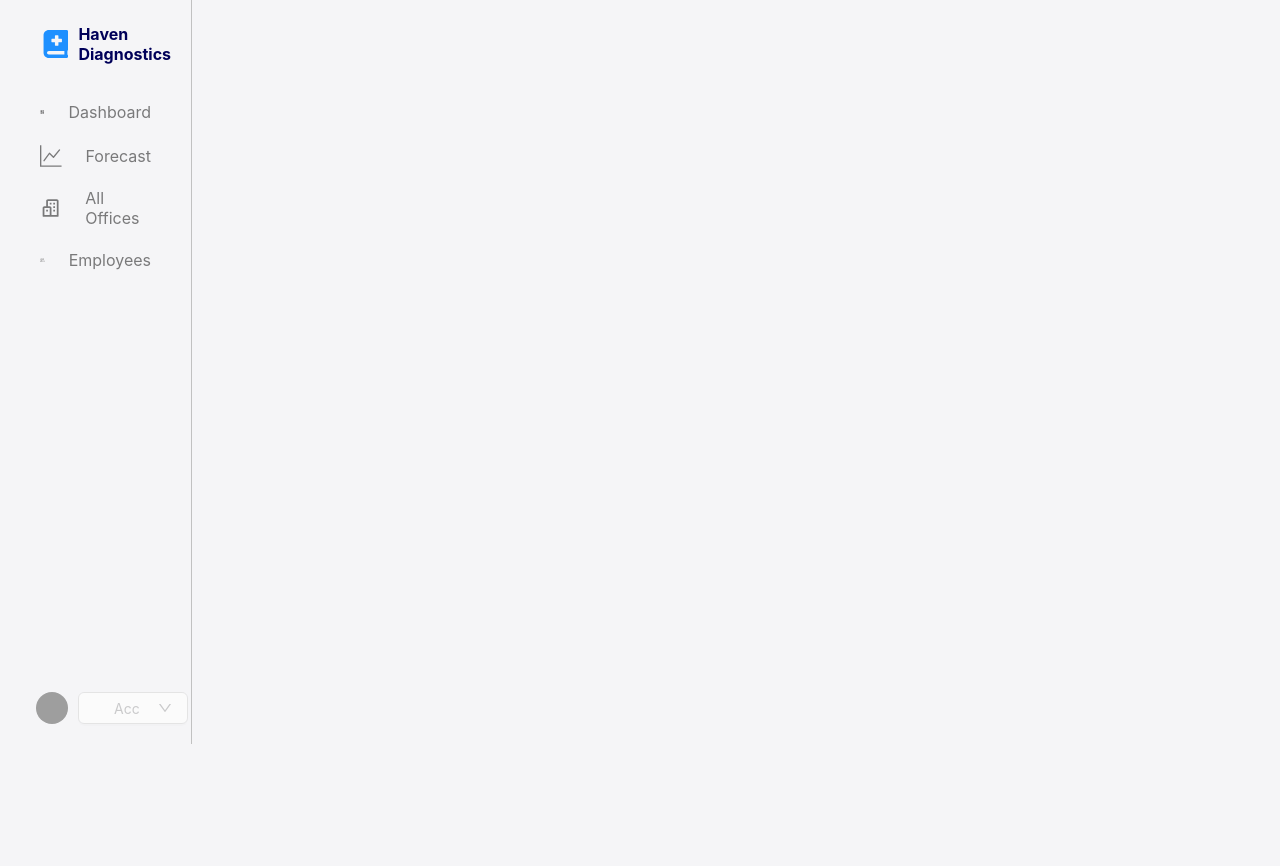
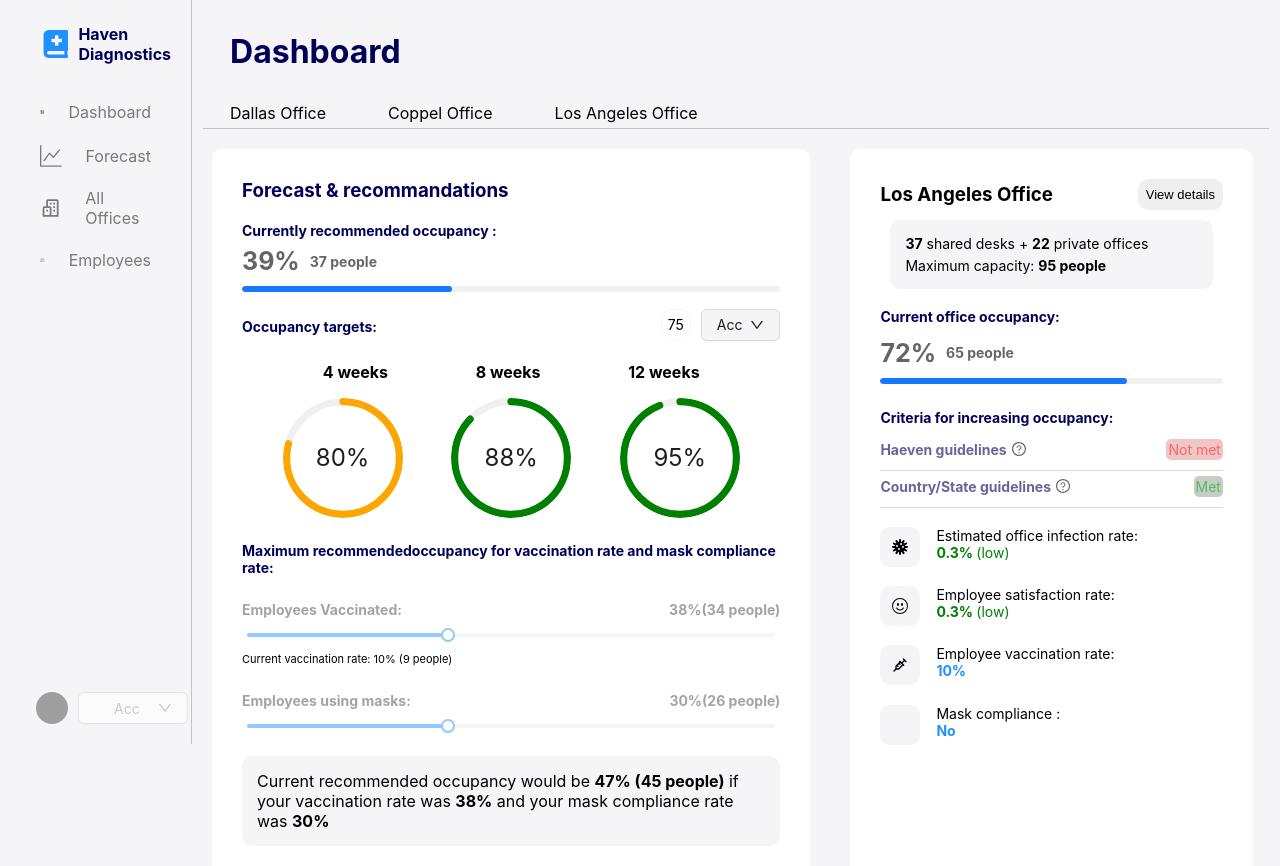
Before and after one commit to MuhammedSafarov/Dashboard, a React (Create React App) app in the folder dashboard/: page /losangeles-office in a window 1280 px wide. Shown: the top 866 px of the page. Before the commit the page ends 800 px from the top, so only its background shows below. Built offline with nearby package versions, Linux system fonts and the light colour scheme; grey boxes are pictures that could not be loaded; some icons are missing.

Commit message:
Dashboard is finish

```diff
--- a/dashboard/src/App.js
+++ b/dashboard/src/App.js
@@ -2,10 +2,11 @@ import "./App.css";
 import Sidebar from "./layout/Sidebar/Sidebar";
 import HomePage from "./pages/homePage/HomePage";
 import { Route, Routes } from "react-router-dom";
-import Header from "./layout/Header/Header";
 import ForecastPage from "./pages/forecastPage/ForecastPage";
 import AllOffices from "./pages/allOffices/AllOffices";
 import Employees from "./pages/employees/Employees";
+import CoopelPage from "./pages/coopelPage/CoopelPage";
+import LosAngelesPage from "./pages/losAngelesPage/LosAngelesPage";
 
 function App() {
   return (
@@ -17,6 +18,8 @@ function App() {
           <Route path="/forecast" element={<ForecastPage />} />
           <Route path="/all-offices" element={<AllOffices />} />
           <Route path="/employees" element={<Employees />} />
+          <Route path="/coopel-office" element={<CoopelPage />} />
+          <Route path="/losangeles-office" element={<LosAngelesPage />} />
         </Routes>
       </div>
     </div>
--- /dev/null
+++ b/dashboard/src/components/CoopelBox/CoopelBox.jsx
@@ -0,0 +1,97 @@
+import React from "react";
+import { Progress } from "antd";
+import Recommendation from "../Recommendation/Recommendation";
+import { QuestionCircleOutlined } from "@ant-design/icons";
+import { BsVirus, BsEmojiSmile } from "react-icons/bs";
+import { TbVaccine } from "react-icons/tb";
+import { PiFaceMaskLight } from "react-icons/pi";
+import "../DallasBox/DallasBox.scss";
+
+const CoopelBox = () => {
+  return (
+    <div className="dallas-container">
+      <Recommendation />
+      <div className="dallas-box">
+        <div className="box-header">
+          <h3>Coopel Office</h3>
+          <button className="detail-btn">View details</button>
+        </div>
+        <div className="vaccine-info">
+          <p>
+            <b>5</b> shared desks + <b>14</b> private offices
+          </p>
+          <p>
+            Maximum capacity: <b>52 people</b>
+          </p>
+        </div>
+        <p className="occupancy heading">Current office occupancy:</p>
+        <div className="percentage">
+          <p className="percent">15%</p>
+          <p className="people-count">7 people</p>
+        </div>
+        <Progress percent={15} showInfo={false} size="small" />
+        <p className="heading">Criteria for increasing occupancy:</p>
+        <div className="guideline">
+          <div className="guideline-first-part">
+            <p className="guideline-name">Haeven guidelines</p>
+            <QuestionCircleOutlined />
+          </div>
+          <div className="guideline-second-part red">Not met</div>
+        </div>
+        <div className="guideline">
+          <div className="guideline-first-part">
+            <p className="guideline-name">Country/State guidelines</p>
+            <QuestionCircleOutlined />
+          </div>
+          <div className="guideline-second-part green">Met</div>
+        </div>
+        <div className="results">
+          <div className="icon">
+            <BsVirus />
+          </div>
+          <div className="result-info">
+            <p>Estimated office infection rate:</p>
+            <div className="percent">
+              <b>0.3% </b>(low)
+            </div>
+          </div>
+        </div>
+        <div className="results">
+          <div className="icon">
+            <BsEmojiSmile />
+          </div>
+          <div className="result-info">
+            <p>Employee satisfaction rate:</p>
+            <div className="percent">
+              <b>0.3% </b>(low)
+            </div>
+          </div>
+        </div>
+        <div className="results">
+          <div className="icon">
+            <TbVaccine />
+          </div>
+          <div className="result-info">
+            <p>Employee vaccination rate:</p>
+            <div className="percent blue">
+              <b>10%</b>
+            </div>
+          </div>
+        </div>
+        <div className="results">
+          <div className="icon">
+            <PiFaceMaskLight />
+          </div>
+          <div className="result-info">
+            <p>Mask compliance :</p>
+            <div className="percent blue">
+              <b>No</b>
+            </div>
+          </div>
+        </div>
+      </div>
+    </div>
+  );
+};
+
+export default CoopelBox;
--- /dev/null
+++ b/dashboard/src/components/LosAngelesBox/LosAngelesBox.jsx
@@ -0,0 +1,97 @@
+import React from "react";
+import "../DallasBox/DallasBox.scss";
+import { Progress } from "antd";
+import Recommendation from "../Recommendation/Recommendation";
+import { QuestionCircleOutlined } from "@ant-design/icons";
+import { BsVirus, BsEmojiSmile } from "react-icons/bs";
+import { TbVaccine } from "react-icons/tb";
+import { PiFaceMaskLight } from "react-icons/pi";
+
+const LosAngelesBox = () => {
+  return (
+    <div className="dallas-container">
+      <Recommendation />
+      <div className="dallas-box">
+        <div className="box-header">
+          <h3>Los Angeles Office</h3>
+          <button className="detail-btn">View details</button>
+        </div>
+        <div className="vaccine-info">
+          <p>
+            <b>37</b> shared desks + <b>22</b> private offices
+          </p>
+          <p>
+            Maximum capacity: <b>95 people</b>
+          </p>
+        </div>
+        <p className="occupancy heading">Current office occupancy:</p>
+        <div className="percentage">
+          <p className="percent">72%</p>
+          <p className="people-count">65 people</p>
+        </div>
+        <Progress percent={72} showInfo={false} size="small" />
+        <p className="heading">Criteria for increasing occupancy:</p>
+        <div className="guideline">
+          <div className="guideline-first-part">
+            <p className="guideline-name">Haeven guidelines</p>
+            <QuestionCircleOutlined />
+          </div>
+          <div className="guideline-second-part red">Not met</div>
+        </div>
+        <div className="guideline">
+          <div className="guideline-first-part">
+            <p className="guideline-name">Country/State guidelines</p>
+            <QuestionCircleOutlined />
+          </div>
+          <div className="guideline-second-part green">Met</div>
+        </div>
+        <div className="results">
+          <div className="icon">
+            <BsVirus />
+          </div>
+          <div className="result-info">
+            <p>Estimated office infection rate:</p>
+            <div className="percent">
+              <b>0.3% </b>(low)
+            </div>
+          </div>
+        </div>
+        <div className="results">
+          <div className="icon">
+            <BsEmojiSmile />
+          </div>
+          <div className="result-info">
+            <p>Employee satisfaction rate:</p>
+            <div className="percent">
+              <b>0.3% </b>(low)
+            </div>
+          </div>
+        </div>
+        <div className="results">
+          <div className="icon">
+            <TbVaccine />
+          </div>
+          <div className="result-info">
+            <p>Employee vaccination rate:</p>
+            <div className="percent blue">
+              <b>10%</b>
+            </div>
+          </div>
+        </div>
+        <div className="results">
+          <div className="icon">
+            <PiFaceMaskLight />
+          </div>
+          <div className="result-info">
+            <p>Mask compliance :</p>
+            <div className="percent blue">
+              <b>No</b>
+            </div>
+          </div>
+        </div>
+      </div>
+    </div>
+  );
+};
+
+export default LosAngelesBox;
--- a/dashboard/src/components/Recommendation/Recommendation.scss
+++ b/dashboard/src/components/Recommendation/Recommendation.scss
@@ -1,6 +1,6 @@
 :root {
   --blue: rgb(0, 0, 89);
-  --mainColor: #F5F5F7;
+  --mainColor: #f5f5f7;
 }
 
 .recommendation-container {
@@ -87,13 +87,13 @@
     font-size: 14px;
     margin-top: 0.8rem;
   }
-  #current-rate{
-      font-size: 11px;
+  #current-rate {
+    font-size: 11px;
   }
-  .summary{
-      background-color: var(--mainColor);
-      padding: 15px;
-      border-radius: 10px;
-      margin-top: 1.5rem;
+  .summary {
+    background-color: var(--mainColor);
+    padding: 15px;
+    border-radius: 10px;
+    margin-top: 1.5rem;
   }
 }
--- a/dashboard/src/layout/Header/Header.jsx
+++ b/dashboard/src/layout/Header/Header.jsx
@@ -1,14 +1,21 @@
 import React from "react";
 import "./Header.scss";
+import { Link } from "react-router-dom";
 
 const Header = () => {
   return (
     <header className="header">
       <h1>Dashboard</h1>
       <ul className="header-navigation-list">
-        <li className="header-navigation-item">Dallas Office</li>
-        <li className="header-navigation-item">Coppel Office</li>
-        <li className="header-navigation-item">Los Angeles Office</li>
+        <Link className="nav-link" to="/">
+          <li className="header-navigation-item">Dallas Office</li>
+        </Link>
+        <Link className="nav-link" to="/coopel-office">
+          <li className="header-navigation-item">Coppel Office</li>
+        </Link>
+        <Link className="nav-link" to="/losangeles-office">
+          <li className="header-navigation-item">Los Angeles Office</li>
+        </Link>
       </ul>
     </header>
   );
--- a/dashboard/src/layout/Header/Header.scss
+++ b/dashboard/src/layout/Header/Header.scss
@@ -21,5 +21,9 @@
       padding-bottom: 2px;
       border-bottom: 2px solid dodgerblue;
     }
+    .nav-link {
+      color: black;
+      text-decoration: none;
+    }
   }
 }
--- a/dashboard/src/layout/Sidebar/Sidebar.scss
+++ b/dashboard/src/layout/Sidebar/Sidebar.scss
@@ -34,7 +34,7 @@
         p {
           margin-left: 1.5rem;
         }
-        .link{
+        .link {
           text-decoration: none;
           color: black;
         }
--- /dev/null
+++ b/dashboard/src/pages/coopelPage/CoopelPage.jsx
@@ -0,0 +1,14 @@
+import React from 'react'
+import CoopelBox from '../../components/CoopelBox/CoopelBox'
+import Header from '../../layout/Header/Header'
+
+const CoopelPage = () => {
+    return (
+        <div>
+            <Header/>
+            <CoopelBox/>
+        </div>
+    )
+}
+
+export default CoopelPage
--- a/dashboard/src/pages/forecastPage/ForecastPage.jsx
+++ b/dashboard/src/pages/forecastPage/ForecastPage.jsx
@@ -1,10 +1,8 @@
-import { Header } from "antd/es/layout/layout";
 import React from "react";
 
 const ForecastPage = () => {
   return (
     <div>
-      {/* <Header /> */}
       <h1>Forecast</h1>
     </div>
   );
--- /dev/null
+++ b/dashboard/src/pages/losAngelesPage/LosAngelesPage.jsx
@@ -0,0 +1,14 @@
+import React from "react";
+import LosAngelesBox from "../../components/LosAngelesBox/LosAngelesBox";
+import Header from "../../layout/Header/Header";
+
+const LosAngelesPage = () => {
+  return (
+    <div>
+      <Header />
+      <LosAngelesBox />
+    </div>
+  );
+};
+
+export default LosAngelesPage;
```
